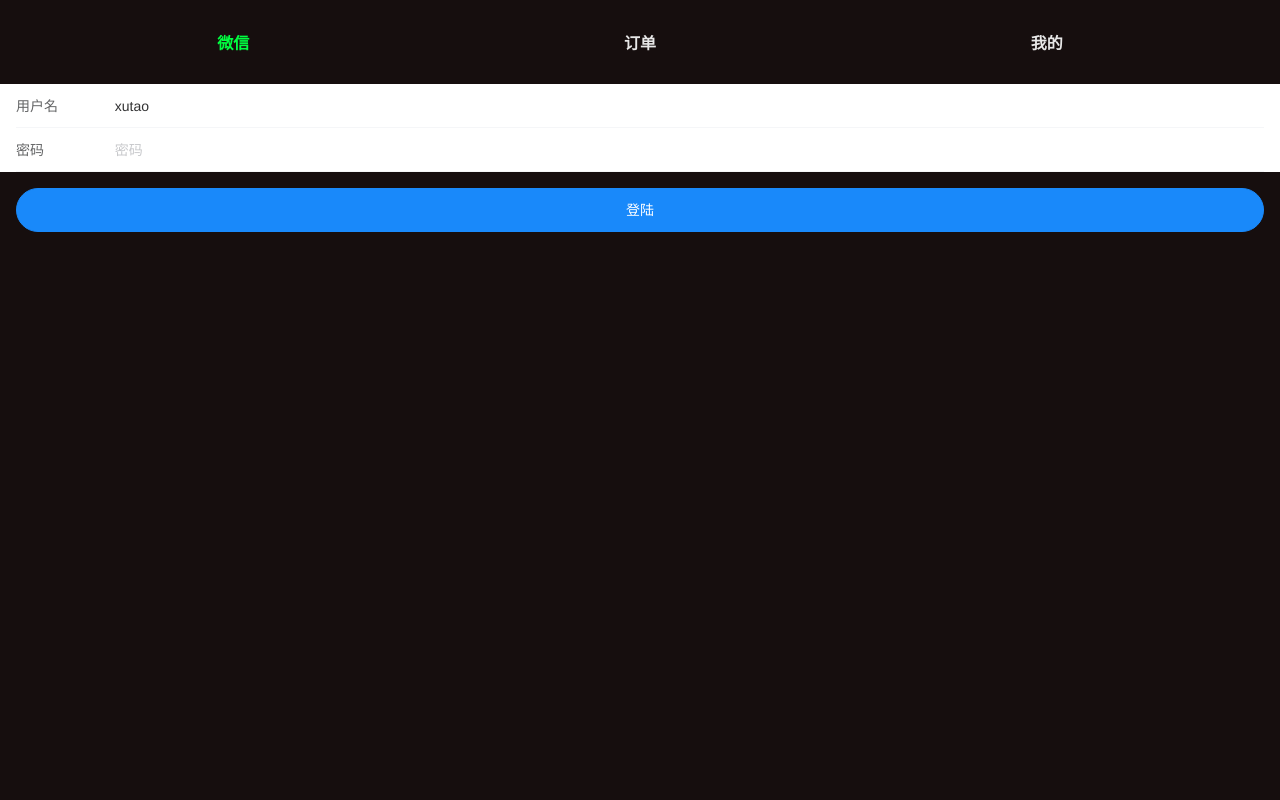
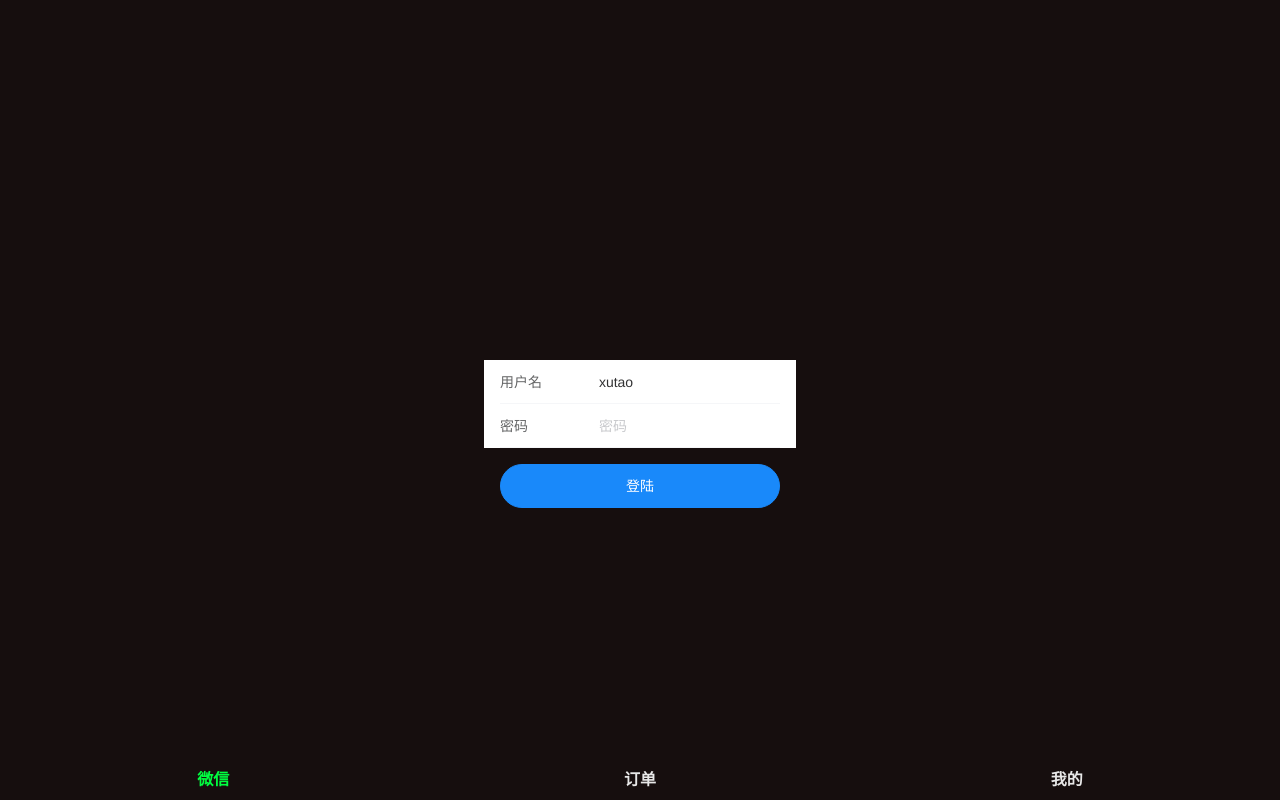
Before and after one commit to a429499381/orderSever, a Vue app in the folder client/: page / in a window 1280 px wide. Built offline with nearby package versions, Linux system fonts and the light colour scheme.

Commit message:
flex 内容无法填充满， 要在父元素中使用    min-height: 100vh;

```diff
--- a/client/src/App.vue
+++ b/client/src/App.vue
@@ -14,15 +14,22 @@
       </van-row>
     </div>
 
-    <transition enter-active-class="animated fadeIn">
-      <router-view />
-    </transition>
+    <div id="con">
+      <transition  enter-active-class="animated fadeIn">
+             <router-view />
+        </transition>
+    </div>
+
   </div>
 </template>
 
 <style>
-html {
+html body {
   background: #160e0e;
+  height: 100%;
+  width: 100%;
+  margin: 0;
+  padding: 0;
 }
 #app {
   font-family: Avenir, Helvetica, Arial, sans-serif;
@@ -30,13 +37,22 @@ html {
   -moz-osx-font-smoothing: grayscale;
   text-align: center;
   color: #80ff80;
-   height:100%;
+   min-height: 100vh;
+   width: 100%;
     display:flex;
-    flex-direction:column;
+    flex-direction:column-reverse;
+    align-items: center;
+    /* justify-content: center; */
+
+}
+#con {
+  min-height: 50vh;
+
 }
 #nav {
-  padding: 30px;
-   /* flex：0 0 auto; */
+  width: 100%;
+  line-height: 40px;
+
 }
 
 #nav a {
```
